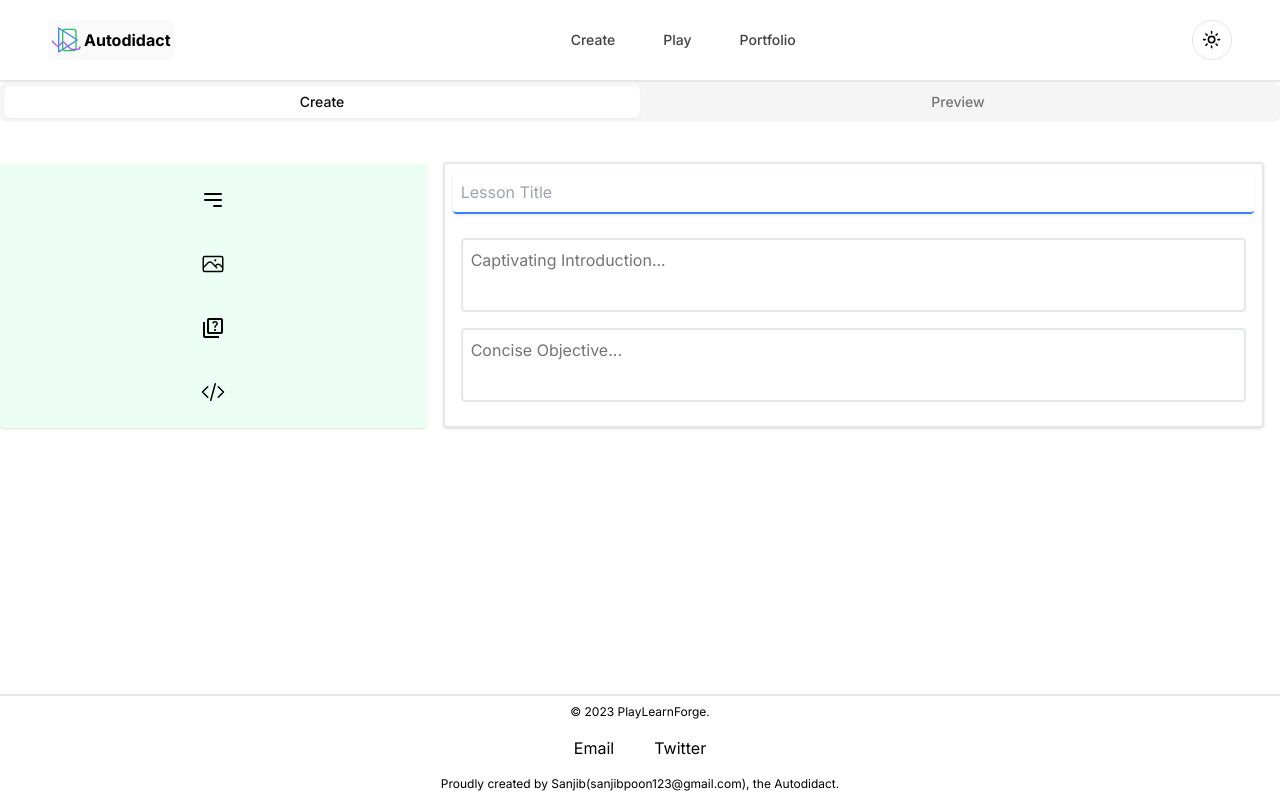
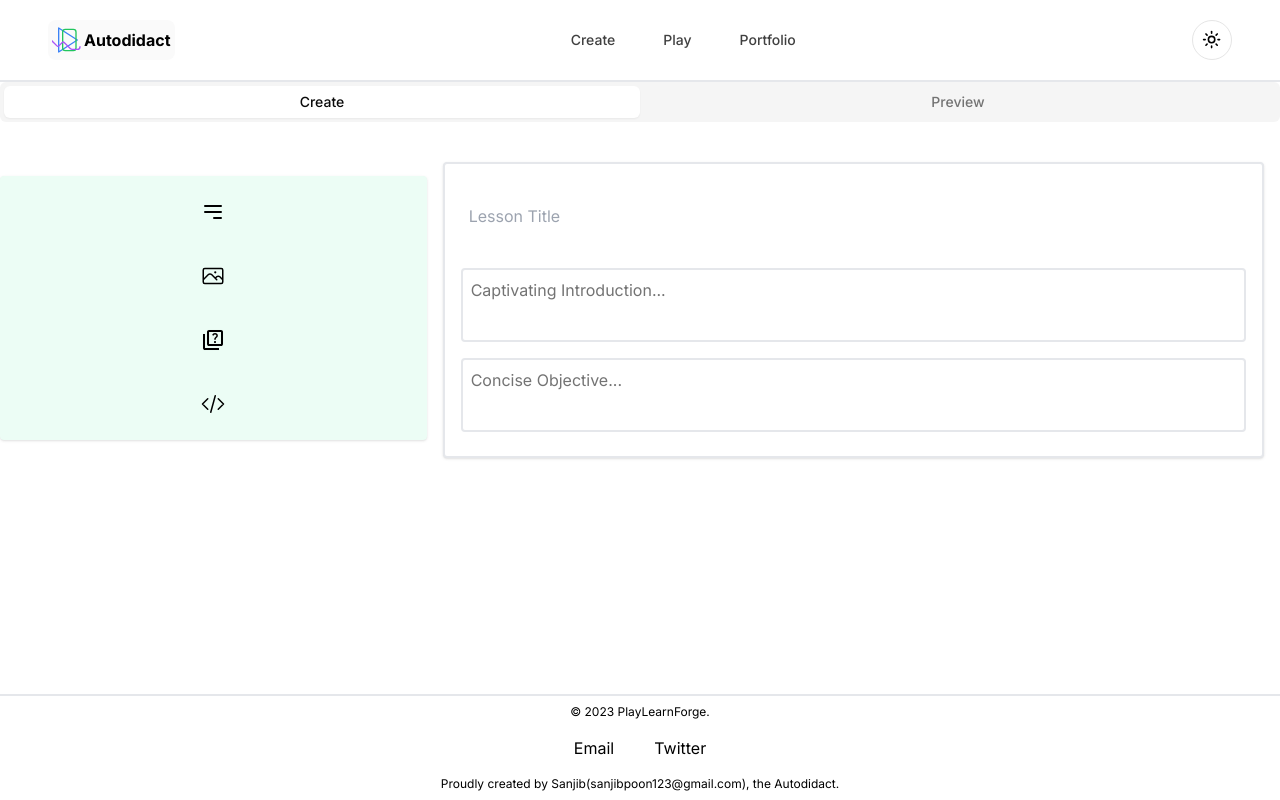
Before and after one commit to san-poon/nexus-adept, a Next.js app: page /bite-sized-lesson/create in a window 1280 px wide. Built offline with nearby package versions, Linux system fonts and the light colour scheme.

Commit message:
Minor style changes

```diff
--- a/app/bite-sized-lesson/create/components/LessonPreview.tsx
+++ b/app/bite-sized-lesson/create/components/LessonPreview.tsx
@@ -1,6 +1,7 @@
 import { LessonContentProps } from "../types";
 import Markdown, { Components } from 'react-markdown';
 import QuizPreview from "./QuizPreview";
+import { Label } from "@/components/ui/label";
 
 const markdownComponents: Components = {
     h1(props) {
@@ -50,7 +51,7 @@ export function LessonPreviewButton() {
 export default function LessonPreview({ content }: { content: LessonContentProps }) {
     return (
         <div className="flex justify-center">
-            <div className=" w-screen lg:w-3/5 m-2 mt-10 p-4 rounded border-2 dark:border-neutral-800 overflow-y-auto">
+            <div className=" w-screen lg:w-3/5 m-2 my-10 p-4 rounded border-2 dark:border-neutral-800 overflow-y-auto">
                 {
                     content.map((contentBlock) => (
                         <div key={contentBlock.id}>
@@ -65,10 +66,13 @@ export default function LessonPreview({ content }: { content: LessonContentProps
                                 </div>
                             )}
                             {contentBlock.contentType === 'text/objective' && (
-                                <div className=" border-2 dark:border-neutral-800 shadow-md dark:shadow-neutral-800 rounded-3xl ps-10 py-10 mx-1 md:mx-4 my-10 text-neutral-800 dark:text-neutral-300">
-                                    <Markdown components={markdownObjectiveComponents}>
-                                        {contentBlock.value}
-                                    </Markdown>
+                                <div className="border-2 dark:border-neutral-800 shadow-md dark:shadow-neutral-800 rounded-3xl ps-10 py-10 mx-1 md:mx-4 my-10 text-neutral-800 dark:text-neutral-200">
+                                    <Label className="text-2xl">We will Learn</Label>
+                                    <div className="mt-4">
+                                        <Markdown components={markdownObjectiveComponents}>
+                                            {contentBlock.value}
+                                        </Markdown>
+                                    </div>
                                 </div>
                             )}
                             {contentBlock.contentType === 'text' && (
--- a/app/bite-sized-lesson/create/components/content-blocks.tsx
+++ b/app/bite-sized-lesson/create/components/content-blocks.tsx
@@ -48,7 +48,7 @@ export function TitleInput({ content, onTitleChange }: any) {
                 type="text"
                 placeholder="Lesson Title"
                 value={content.value}
-                className="w-full p-2 mb-4 border-b-2 border-blue-500 outline-none rounded shadow"
+                className="w-full p-4 my-4 outline-none rounded-lg dark:bg-neutral-800"
 
                 onChange={(e) => onTitleChange({ ...content, value: e.target.value })}
             />
--- a/app/bite-sized-lesson/create/page.tsx
+++ b/app/bite-sized-lesson/create/page.tsx
@@ -190,13 +190,9 @@ const CreateLessonPage = () => {
     const objectiveBlock = lessonContent.find((content) => content.contentType === 'text/objective');
 
     return (
-        <>
+        <main className='dark:bg-neutral-900 dark:text-neutral-100'>
             <LessonTabs lessonContent={lessonContent}>
-                <div className="md:w-2/3 mx-auto p-4">
-                    {/* Title Input */}
-
-                </div>
-                <div className={`flex flex-col md:flex-row`}>
+                <div className={`flex flex-col md:flex-row my-10`}>
                     {/* Left Side - Content Buttons */}
                     <div className={` flex justify-center items-center w-full md:w-1/12 lg:w-1/3 md:h-full p-4 rounded shadow transition sticky top-10 md:top-44 z-50 bg-emerald-50 dark:bg-emerald-950 md:dark:bg-inherit mb-2 md:mb-0`}>
                         {/* Content Buttons */}
@@ -306,7 +302,7 @@ const CreateLessonPage = () => {
                     </div>
                 </div>
             </LessonTabs>
-        </>
+        </main>
     );
 };
 
```
